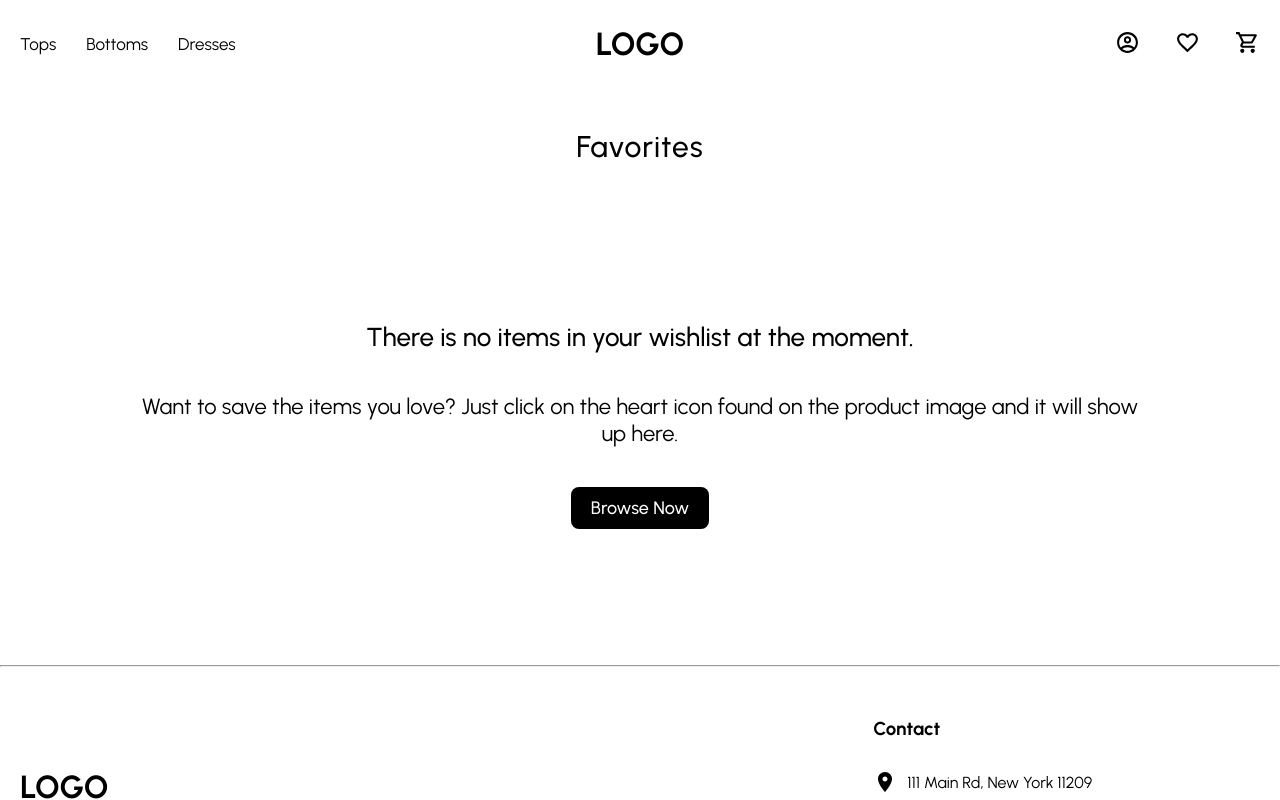
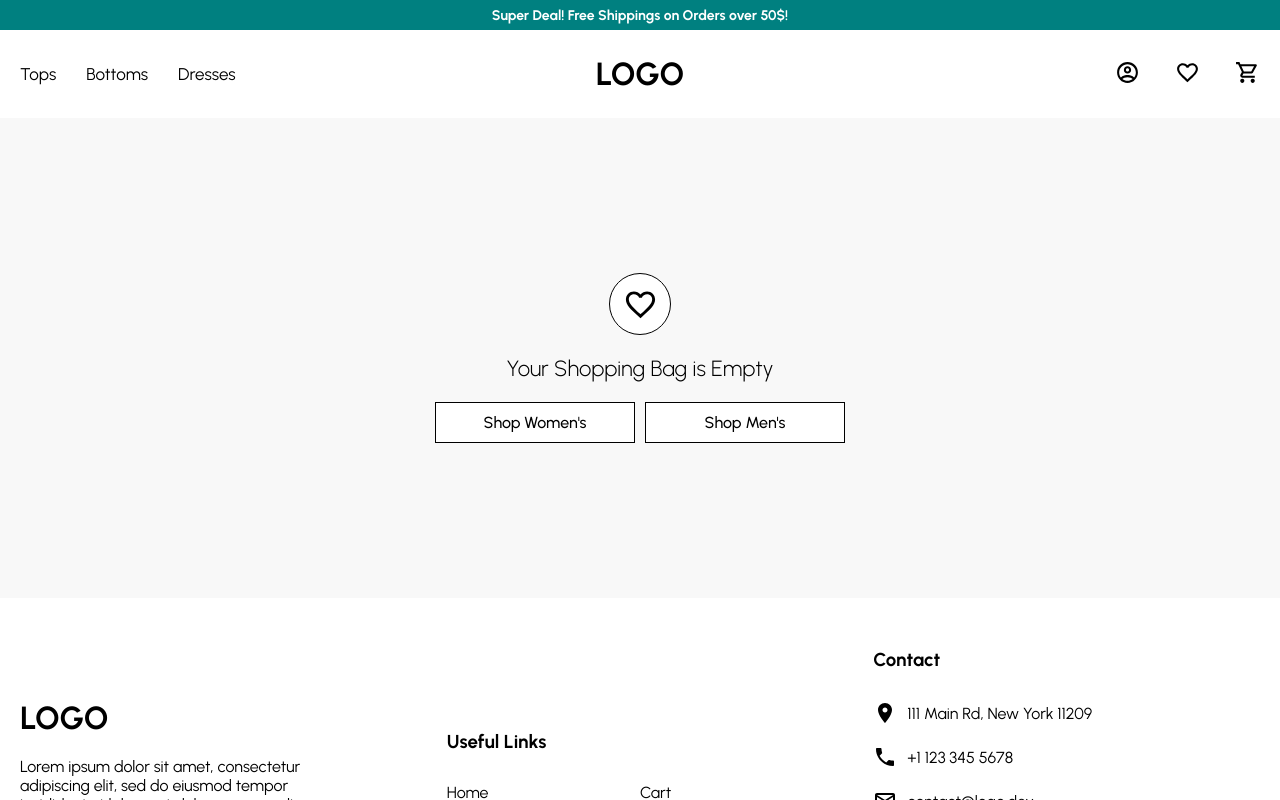
Before and after one commit to abuiko/ecommerce-app, a React (Create React App) app: page /favorites in a window 1280 px wide. Shown: the top 800 px of the page. Built offline with nearby package versions, Linux system fonts and the light colour scheme.

Commit message:
change empty fav section ui

```diff
--- a/src/containers/Favorites.jsx
+++ b/src/containers/Favorites.jsx
@@ -5,7 +5,9 @@ import Product from '../components/Product'
 import styled from 'styled-components'
 // import { Context } from '../Context'
 import { Link } from 'react-router-dom'
-
+import { FavoriteBorderOutlined } from '@material-ui/icons'
+import { device } from '../responsive'
+import Announcement from '../components/Announcement'
 const Container = styled.div`
 
 `
@@ -26,37 +28,60 @@ const Wrapper = styled.div`
     grid-template-rows: auto;
     grid-gap: 9px;
 `
-const TextWrapper = styled.div`
-    min-height: 60vh;
-    text-align: center;
+const EmptyFavWrapper = styled.div`
     display: flex;
+    flex-direction: column;
     justify-content: center;
     align-items: center;
-    flex-direction: column;
+    min-height: 60vh;
+    background-color: #F8F8F8;
 
 `
-const Text = styled.p`
 
-    font-size: ${props => props.type === "head" ? "26px" : "22px"};
-    font-weight: ${props => props.type === "head" && "500"};
-    width: 80%;
-    margin-bottom: 40px;
+const Icon = styled.div`
+    border: 1px solid #000;
+    width: 60px;
+    height: 60px;
+    border-radius: 50%;
+    display: flex;
+    align-items: center;
+    justify-content: center;
+    margin-bottom: 20px;
+    background-color: white;
+`
+const EmptyFavText = styled.p`
+    font-size: 22px;
+    font-weight: 300;
+    margin-bottom: 20px;
+`
+const ButtonContainer = styled.div`
+    display: flex;
+    flex-wrap: wrap;
+    justify-content: center;
 
 `
-const Button = styled.button`
-    background: #000;
-    color: white;
-    border: none;
+const ButtonMenu = styled.button`
+    width: 200px;
     padding: 10px 20px;
-    border-radius: 8px;
-    font-size: 18px;
+    border: 1px solid #000;
+    background: white;
+    color: #000;
+    font-weight: 500;
+    font-size: 16px;
+    margin-right: ${props => props.type === "leftBtn" && "10px"};
     cursor: pointer;
-    font-weight: 500;
-`
-const Hr = styled.hr`
+    transition: all 0.3s ease-in-out;
+    &:hover {
+        background-color: #000;
+        color: white;
+    }
 
-    margin: auto;
-    background: lightgray;
+    @media screen and ${device.mobile} {
+        margin-right: 0px;
+        margin-bottom: 10px;
+
+    }
+
 `
 
 
@@ -67,8 +92,8 @@ const Favorites = () => {
 
     return (
         <Container>
+            <Announcement />
             <Navbar />
-            <Title>Favorites</Title>
             {/* {favorite.length > 0 ?
                 <Wrapper>{favorite}</Wrapper> :
                 <TextWrapper>
@@ -78,14 +103,19 @@ const Favorites = () => {
                 </TextWrapper>
             } */}
 
-            <TextWrapper>
-                <Text type="head">There is no items in your wishlist at the moment.</Text>
-                <Text>Want to save the items you love? Just click on the heart icon found on the product
-        image and it will show up here.</Text>
-                <Button><Link to="/products" style={{ color: "#fff", textDecoration: "none" }}>Browse Now</Link></Button>
-            </TextWrapper>
+            <EmptyFavWrapper>
+                <Icon>
+                    <FavoriteBorderOutlined style={{ fontSize: "35px" }} />
+                </Icon>
+                <EmptyFavText>Your Shopping Bag is Empty</EmptyFavText>
+                <ButtonContainer>
+                    <ButtonMenu type="leftBtn">Shop Women's</ButtonMenu>
+                    <ButtonMenu>Shop Men's</ButtonMenu>
+                </ButtonContainer>
 
-            <Hr />
+            </EmptyFavWrapper>
+
+
             <Footer />
         </Container>
 
```
